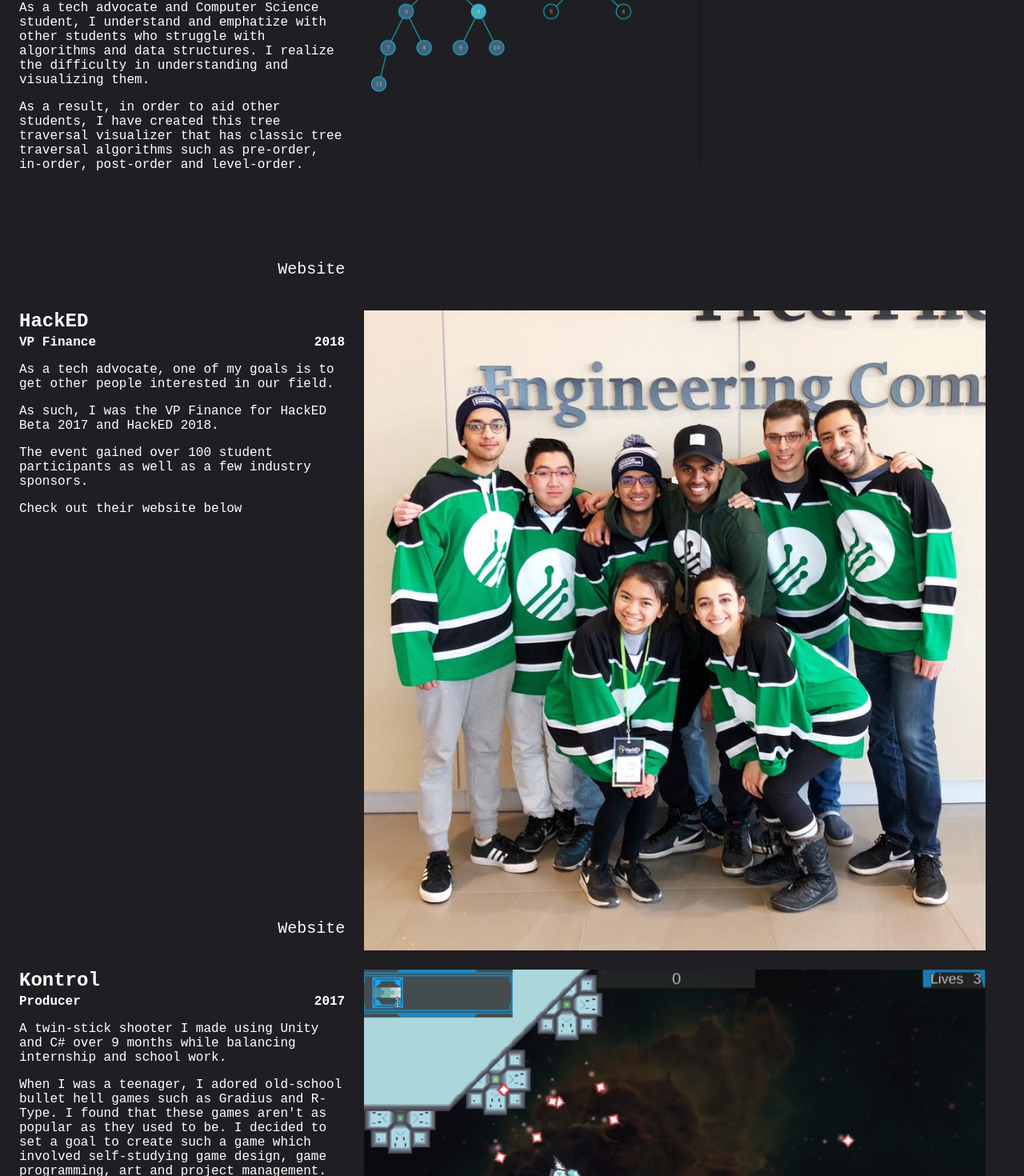
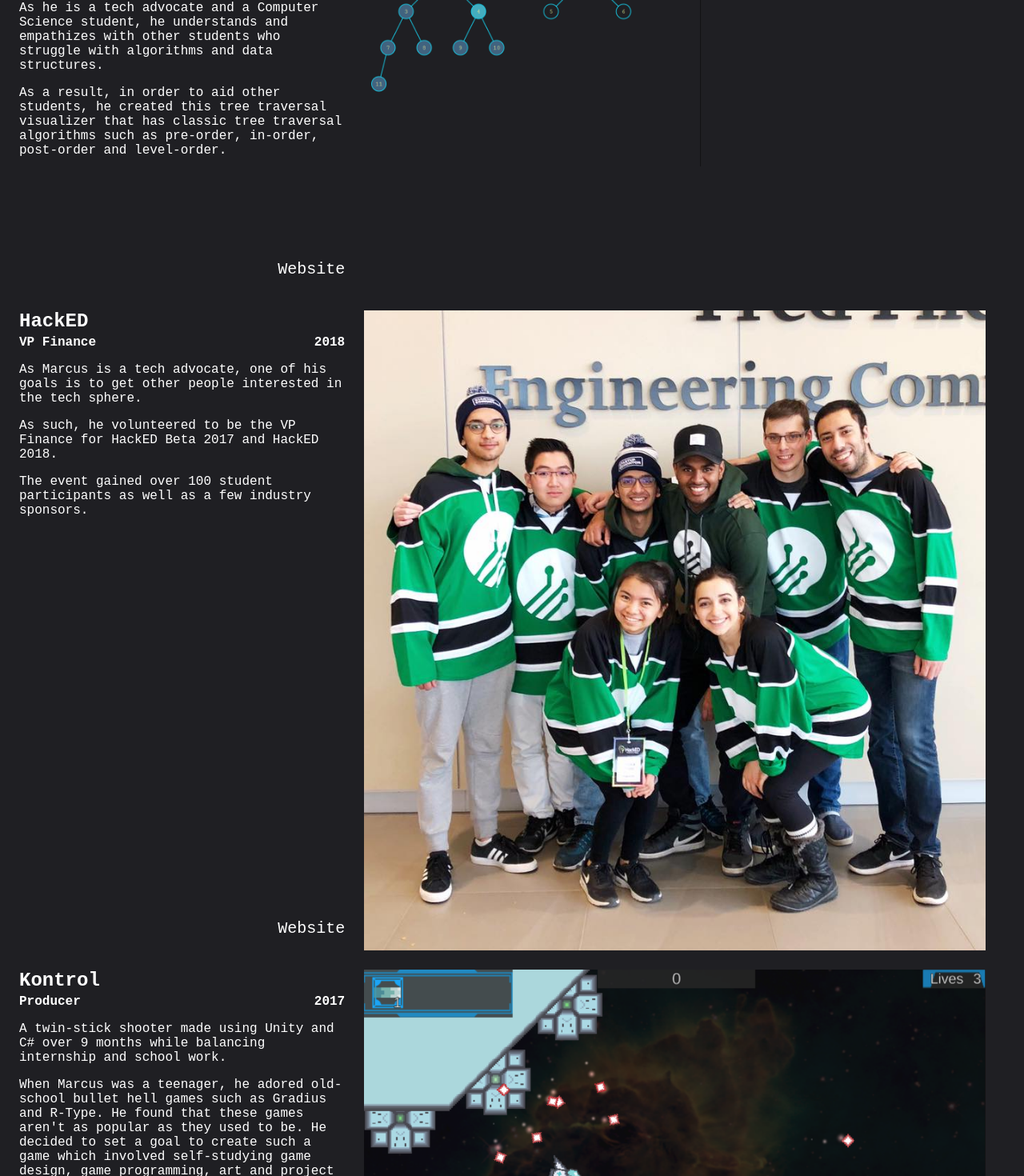
Before and after one commit to MarcusBoay/marcusboay.github.io, a React (Create React App) app: page /#/ in a window 1280 px wide. Shown: the part 940-2410 px from the top of the page at 80% size. Built offline with nearby package versions, Linux system fonts and the light colour scheme; what typesafe-actions would draw is missing.

Commit message:
change to third person

```diff
--- a/src/pages/Home/Home.tsx
+++ b/src/pages/Home/Home.tsx
@@ -44,8 +44,8 @@
         year: 2017,
         role: 'Producer',
         description: [
-            'A twin-stick shooter I made using Unity and C# over 9 months while balancing internship and school work.',
-            "When I was a teenager, I adored old-school bullet hell games such as Gradius and R-Type. I found that these games aren't as popular as they used to be. I decided to set a goal to create such a game which involved self-studying game design, game programming, art and project management. ",
+            'A twin-stick shooter made using Unity and C# over 9 months while balancing internship and school work.',
+            "When Marcus was a teenager, he adored old-school bullet hell games such as Gradius and R-Type. He found that these games aren't as popular as they used to be. He decided to set a goal to create such a game which involved self-studying game design, game programming, art and project management.",
             'The game has 3 hand-crafted levels with various enemies and bosses.',
             'Kontrol has been front-paged on both Newgrounds and Kongregate and has garnered over 22,000 plays.',
         ],
@@ -68,8 +68,8 @@
         role: 'Developer',
         description: [
             'Web-based visualizer to show classic tree traversal algorithms.',
-            'As a tech advocate and Computer Science student, I understand and emphatize with other students who struggle with algorithms and data structures. I realize the difficulty in understanding and visualizing them.',
-            'As a result, in order to aid other students, I have created this tree traversal visualizer that has classic tree traversal algorithms such as pre-order, in-order, post-order and level-order.',
+            'As he is a tech advocate and a Computer Science student, he understands and empathizes with other students who struggle with algorithms and data structures.',
+            'As a result, in order to aid other students, he created this tree traversal visualizer that has classic tree traversal algorithms such as pre-order, in-order, post-order and level-order.',
         ],
         links: [{ title: 'Website', url: '/#/tree-viz' }],
         image: treeVizImage,
@@ -80,10 +80,9 @@
         year: 2018,
         role: 'VP Finance',
         description: [
-            'As a tech advocate, one of my goals is to get other people interested in our field.',
-            'As such, I was the VP Finance for HackED Beta 2017 and HackED 2018.',
+            'As Marcus is a tech advocate, one of his goals is to get other people interested in the tech sphere.',
+            'As such, he volunteered to be the VP Finance for HackED Beta 2017 and HackED 2018.',
             'The event gained over 100 student participants as well as a few industry sponsors.',
-            'Check out their website below',
         ],
         links: [{ title: 'Website', url: 'https://hacked.compeclub.com' }],
         image: hackedImage,
```
